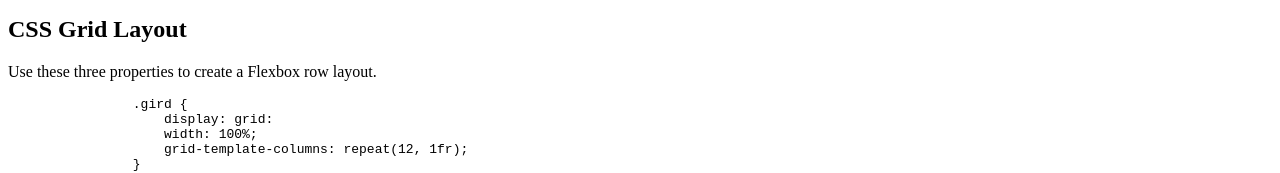
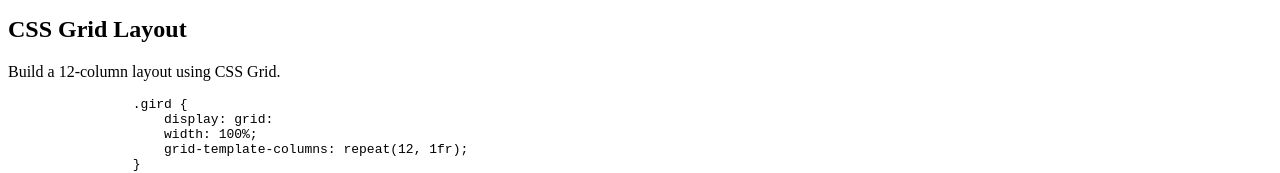
Before and after one commit to ssbbgm/CSS-Snippet-Cheatsheet, a plain HTML site: page index.html in a window 1280 px wide. Shown: the part 486-659 px from the top of the page. Drawn offline with Linux system fonts and the light colour scheme.

Commit message:
changed the description of CSS Grid Layout.

```diff
--- a/index.html
+++ b/index.html
@@ -32,7 +32,7 @@
                 }
                 </pre>
         <h2>CSS Grid Layout</h2>
-            <p>Use these three properties to create a Flexbox row layout.</p>
+            <p>Build a 12-column layout using CSS Grid.</p>
                 <pre>
                 .gird {
                     display: grid:
```
